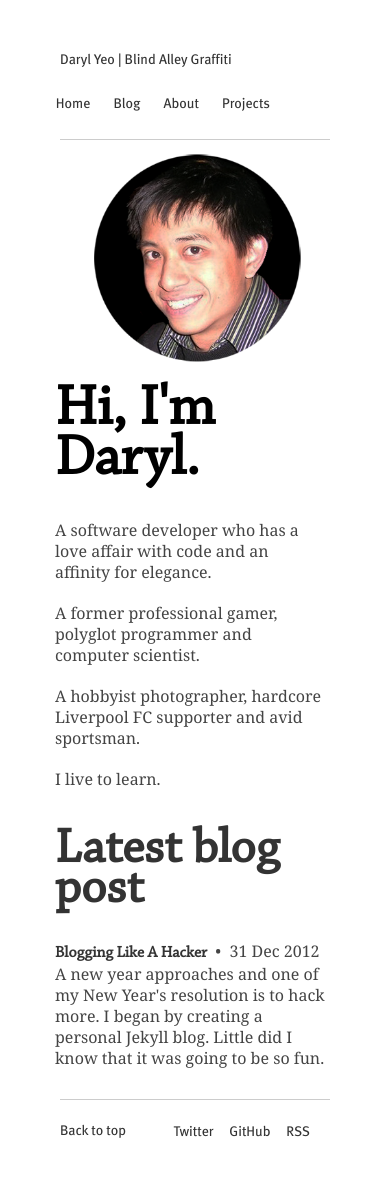
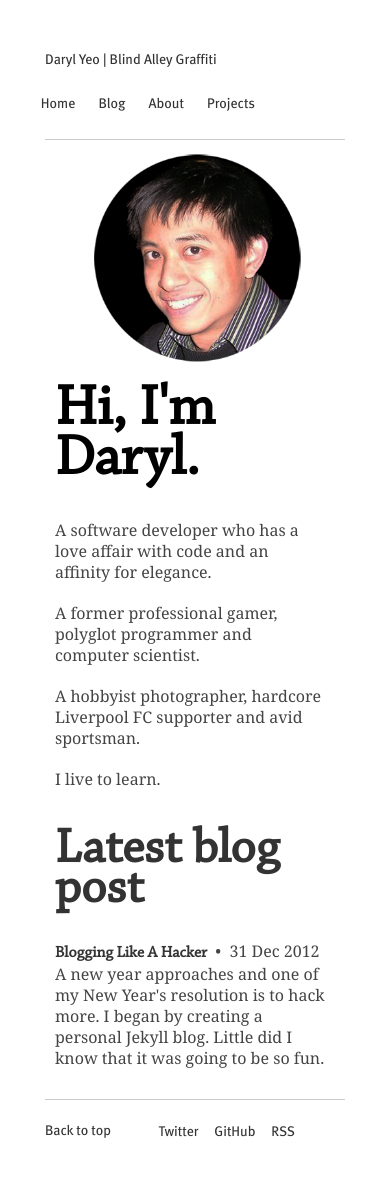
Before and after one commit to aacyun/jianxioy.github.com, a Jekyll site: the page built from index.html, in a window 390 px wide. Built offline with Jekyll 4.4.1, drawn with Linux system fonts in a browser that asks for light colours; Markdown is read by kramdown in place of the engine named in the settings.

Commit message:
Testing phone.

```diff
--- a/static/css/layout.css
+++ b/static/css/layout.css
@@ -227,8 +227,8 @@ a:hover {
 
 	/* Mobile Portrait Size to Mobile Landscape Size (devices and browsers) */
 	@media only screen and (max-width: 479px) {
-		#nav, .footer, #home-content {
-			width: 90%;
+		#nav, .footer {
+			width: 100%;
 		}
 		#logo-primary,
 		#avatar,
@@ -238,6 +238,9 @@ a:hover {
 		}
 		#home-avatar {
 			left: 30px;
+		}
+		#home-content {
+			width: 90%;
 		}
 		#nav-primary ul {
    			position: relative;
```
